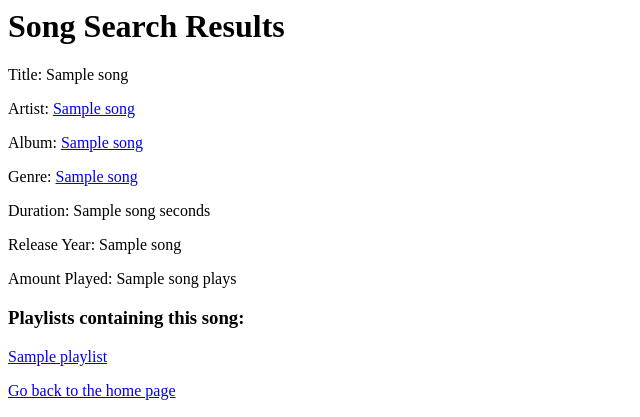
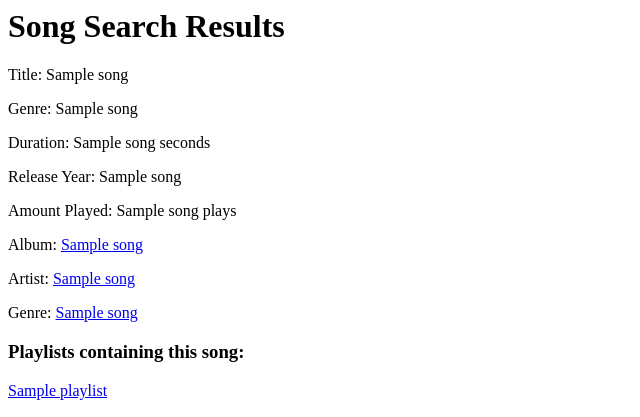
Before and after one commit to tymourknots/Mock-Spotify, a Flask app: template templates/search_song.html in a window 1280 px wide. Shown: the top 417 px of the page, without its empty margins (0-640 px from the left). Run offline with Flask 3, Linux system fonts and the light colour scheme; the template is opened without the code that fills it: most values are stand-ins (such as "Sample title", 1, 10 or a date in 2020); parts of the project's set-up code (start-up, migrations or seed data) failed here and were passed over.

Commit message:
debugging

```diff
--- a/templates/search_song.html
+++ b/templates/search_song.html
@@ -9,13 +9,13 @@
         {% for song in songs %}
             <div>
                 <p>Title: {{ song[1] }}</p>
-                <p>Artist: <a href="/artist/{{ song[4].strip() }}">{{ song[3] }}</a></p>
-                <p>Album: <a href="/album/{{ song[10] }}">{{ song[9] }}</a></p>
-                <p>Genre: <a href="/genre/{{ song[6].strip() }}">{{ song[5] }}</a></p>
+                <p>Genre: {{ song[2] }}</p>
                 <p>Duration: {{ song[3] }} seconds</p>
                 <p>Release Year: {{ song[4] }}</p>
                 <p>Amount Played: {{ song[6] }} plays</p>
-
+                <p>Album: <a href="/album/{{ song[8].strip() }}">{{ song[7] }}</a></p>
+                <p>Artist: <a href="/artist/{{ song[9] }}">{{ song[10] }}</a></p>
+                <p>Genre: <a href="/genre/{{ song[12] }}">{{ song[11] }}</a></p>
 
                 <h3>Playlists containing this song:</h3>
                 <div>
```
